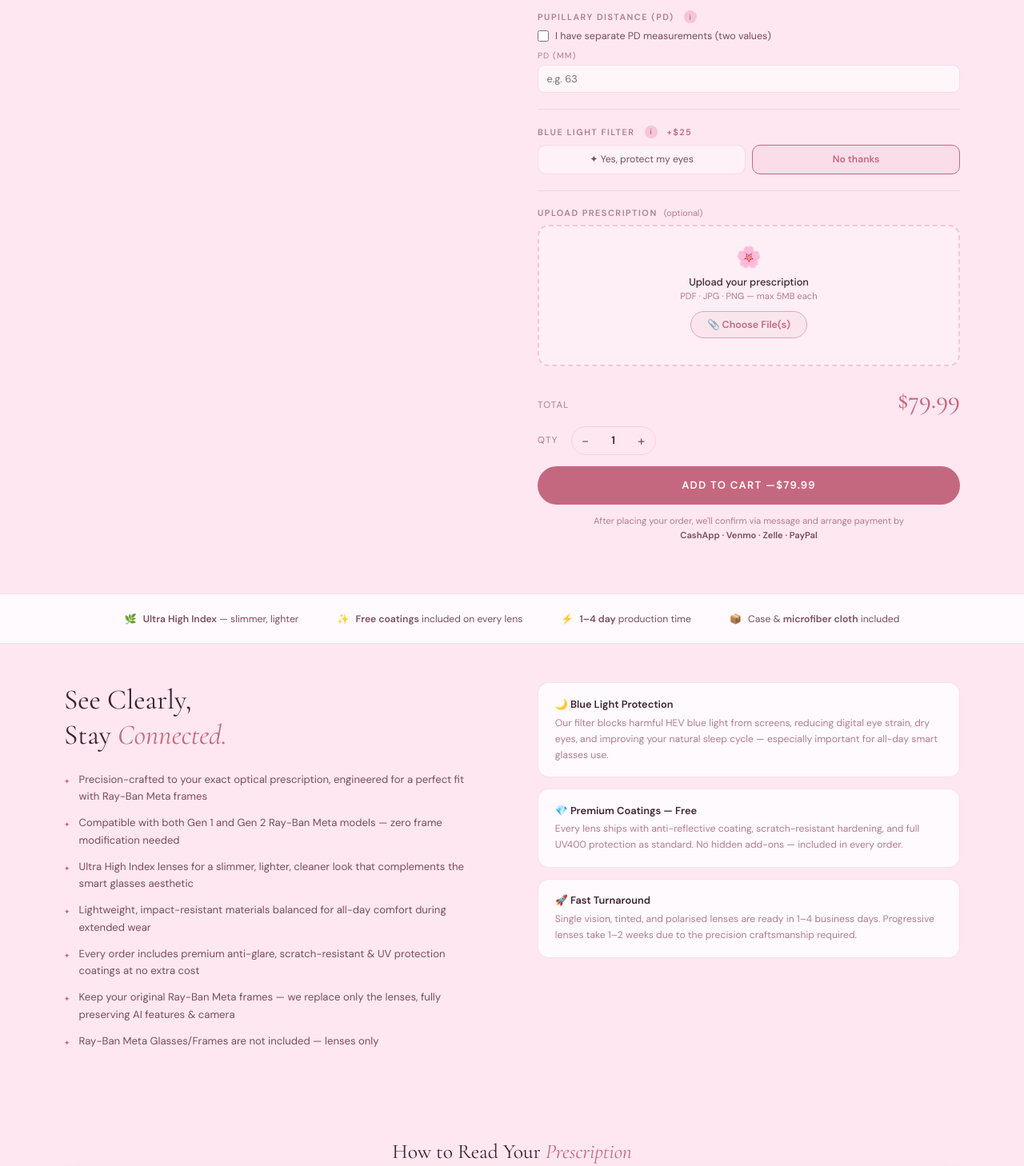
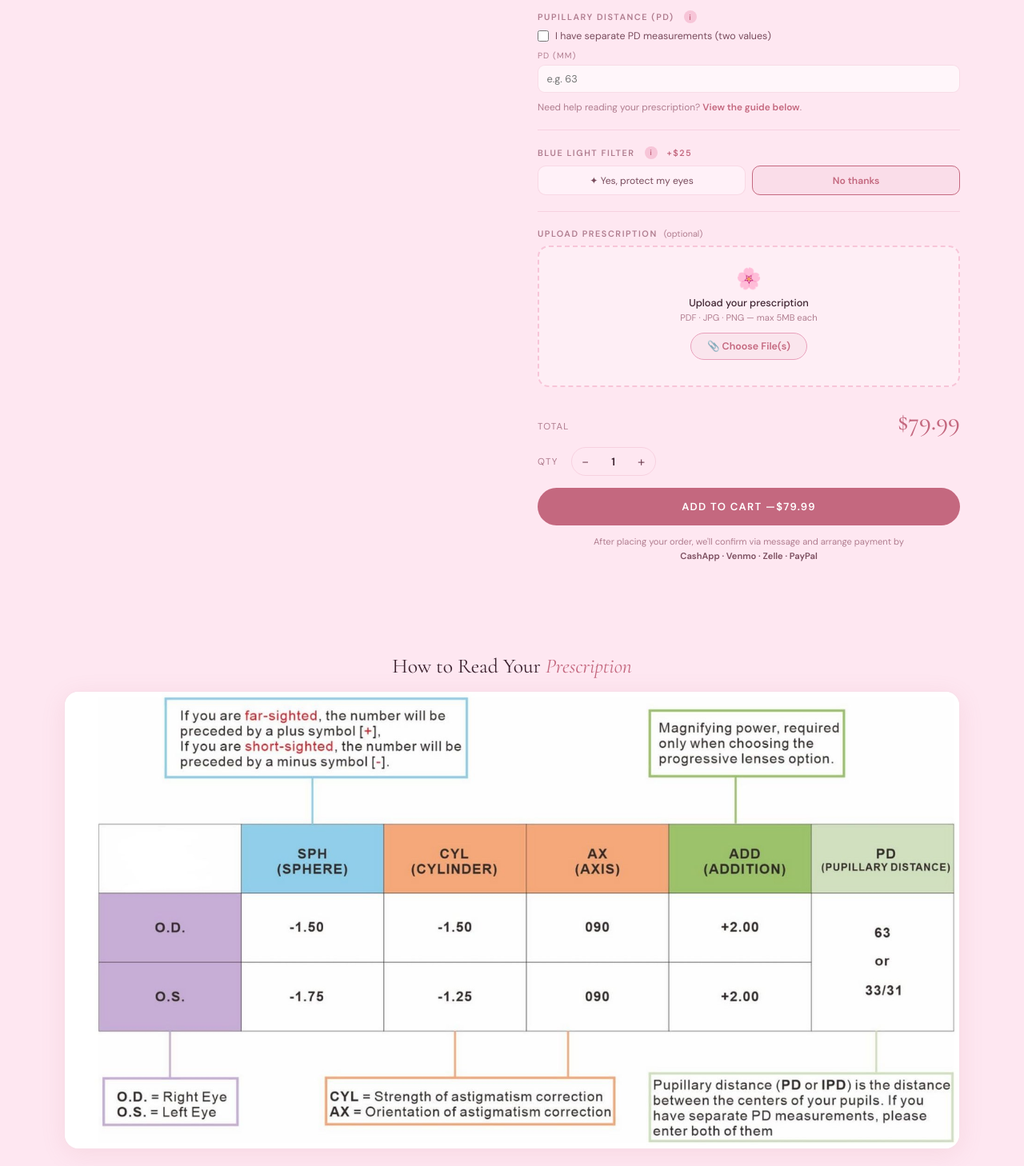
Before and after one commit to edollia/lenses, a plain HTML site: page product/index.html in a window 1280 px wide. Shown: the part 1340-2798 px from the top of the page at 80% size. Drawn offline with nearby package versions, Linux system fonts and the light colour scheme.

Commit message:
fdsdfsfsd

```diff
--- a/product/index.html
+++ b/product/index.html
@@ -272,6 +272,13 @@
   font-size: 0.8rem; color: var(--text); transition: border-color 0.2s;
 }
 .pd-field input:focus { outline: none; border-color: var(--rose); }
+.rx-guide-link {
+  margin-top: 0.65rem;
+  font-size: 0.74rem;
+  color: var(--text-muted);
+}
+.rx-guide-link a { color: var(--rose-deep); font-weight: 600; text-decoration: none; }
+.rx-guide-link a:hover { text-decoration: underline; }
 
 /* ADD */
 .add-grid { display: grid; grid-template-columns: repeat(3,1fr); max-width: 260px; }
@@ -790,6 +797,7 @@
             <input type="number" id="pd_left" placeholder="e.g. 31.5" min="24" max="42" step="0.5">
           </div>
         </div>
+        <p class="rx-guide-link">Need help reading your prescription? <a href="#prescriptionGuide">View the guide below</a>.</p>
 
         <!-- ADD — only shown for Progressive -->
         <div id="addSection" style="display:none;">
@@ -870,6 +878,14 @@
     </div><!-- /product-info -->
   </div><!-- /product-wrapper -->
 
+  <!-- HOW TO READ YOUR PRESCRIPTION -->
+  <div class="how-to-read" id="prescriptionGuide">
+    <h3>How to Read Your <em>Prescription</em></h3>
+    <div class="how-to-img-wrap">
+      <img src="/pics/how-to-read.jpg" alt="How to read your eye prescription guide" loading="eager" decoding="async">
+    </div>
+  </div>
+
   <!-- FEATURES STRIP -->
   <div class="features-strip">
     <div class="feature-item">🌿 <span><strong>Ultra High Index</strong> — slimmer, lighter</span></div>
@@ -905,14 +921,6 @@
         <h4>🚀 Fast Turnaround</h4>
         <p>Single vision, tinted, and polarised lenses are ready in 1–4 business days. Progressive lenses take 1–2 weeks due to the precision craftsmanship required.</p>
       </div>
-    </div>
-  </div>
-
-  <!-- HOW TO READ YOUR PRESCRIPTION -->
-  <div class="how-to-read">
-    <h3>How to Read Your <em>Prescription</em></h3>
-    <div class="how-to-img-wrap">
-      <img src="/pics/how-to-read.jpg" alt="How to read your eye prescription guide" loading="lazy">
     </div>
   </div>
 
```
